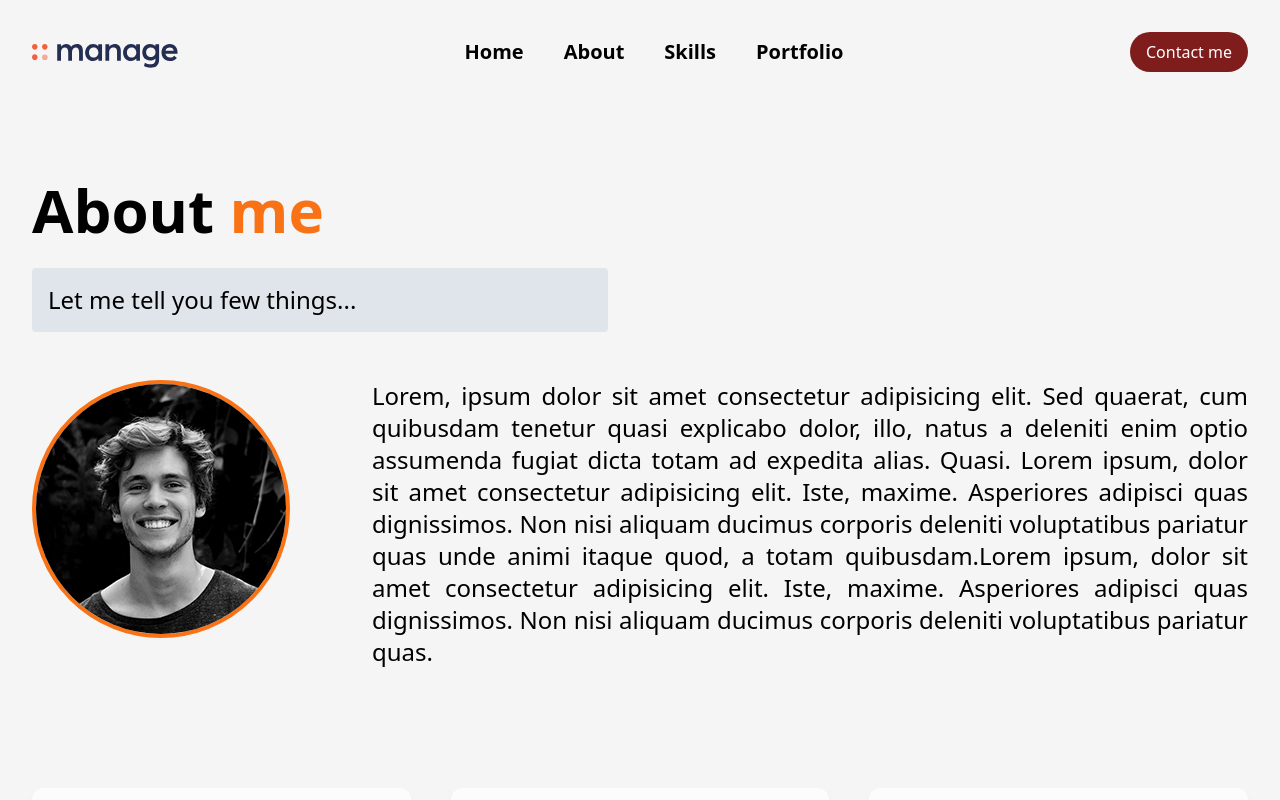
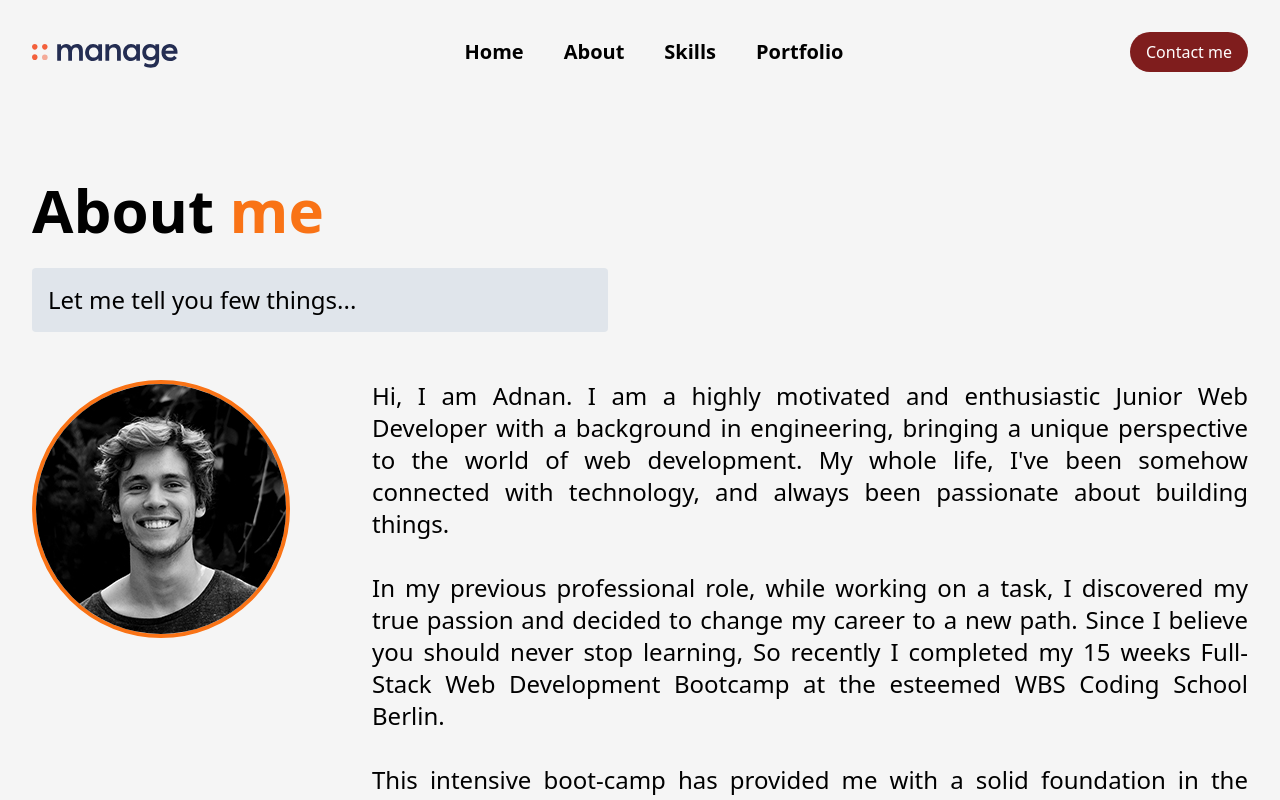
Before and after one commit to DarkHorse0311/darkhorse_portfolio, a React (Vite) app in the folder Frontend/: page /about in a window 1280 px wide. Shown: the top 800 px of the page. Built offline with nearby package versions, Linux system fonts and the light colour scheme; the HTML template or start-up script is replaced by a standard one.

Commit message:
About me text changed

```diff
--- a/Frontend/src/components/Aboutme.jsx
+++ b/Frontend/src/components/Aboutme.jsx
@@ -25,16 +25,31 @@ export default function Aboutme() {
           </div>
           <div className=" md:w-full ">
             <p className="text-base md:text-2xl  text-justify px-0 md:px-8 lg:px-0">
-              Lorem, ipsum dolor sit amet consectetur adipisicing elit. Sed
-              quaerat, cum quibusdam tenetur quasi explicabo dolor, illo, natus
-              a deleniti enim optio assumenda fugiat dicta totam ad expedita
-              alias. Quasi. Lorem ipsum, dolor sit amet consectetur adipisicing
-              elit. Iste, maxime. Asperiores adipisci quas dignissimos. Non nisi
-              aliquam ducimus corporis deleniti voluptatibus pariatur quas unde
-              animi itaque quod, a totam quibusdam.Lorem ipsum, dolor sit amet
-              consectetur adipisicing elit. Iste, maxime. Asperiores adipisci
-              quas dignissimos. Non nisi aliquam ducimus corporis deleniti
-              voluptatibus pariatur quas.
+              Hi, I am Adnan. I am a highly motivated and enthusiastic Junior
+              Web Developer with a background in engineering, bringing a unique
+              perspective to the world of web development. My whole life, I've
+              been somehow connected with technology, and always been passionate
+              about building things.
+              <br />
+              <br />
+              In my previous professional role, while working on a task, I
+              discovered my true passion and decided to change my career to a
+              new path. Since I believe you should never stop learning, So
+              recently I completed my 15 weeks Full-Stack Web Development
+              Bootcamp at the esteemed WBS Coding School Berlin.
+              <br />
+              <br />
+              This intensive boot-camp has provided me with a solid foundation
+              in the building blocks of modern web applications. Now, coding is
+              my playground, and I'm excited to keep learning. I'm not just
+              learning to code, I'm passionate about it, and I'm here to shape
+              the digital world in my unique way.
+              <br />
+              <br />
+              With my strong analytical abilities, attention to detail, and a
+              natural thirst for continuous learning, I am ready to contribute
+              to your team's success. I am constantly looking for new
+              opportunities in the field of web development.
             </p>
           </div>
         </div>
```
